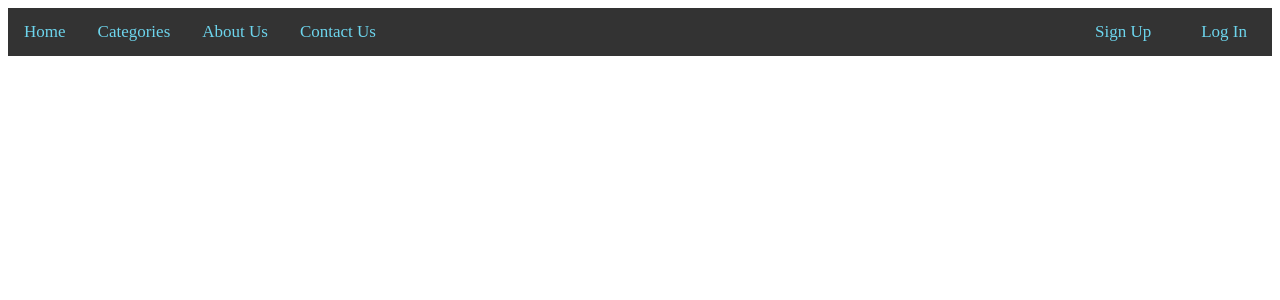
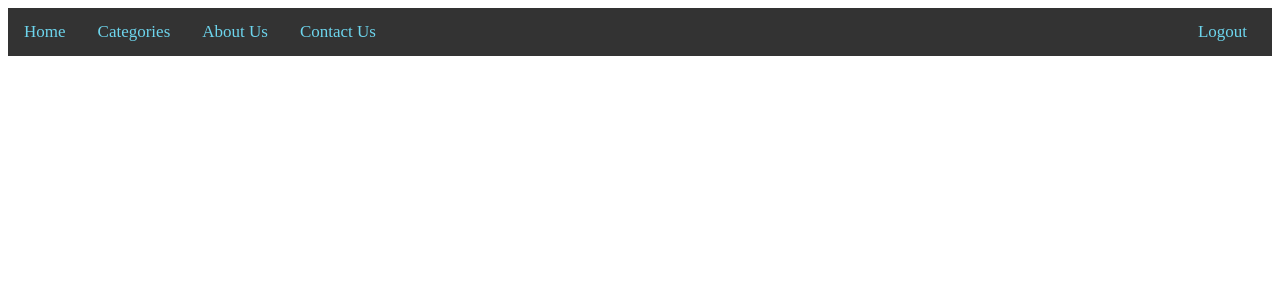
Before and after one commit to willcanino/Top-10-Site, a Flask app: page /2020-hp in a window 1280 px wide. Shown: the top 300 px of the page. Run offline with Flask 2, Linux system fonts and the light colour scheme; the visitor is signed in with stand-in values (Sample User, id 1); parts of the project's set-up code (start-up, migrations or seed data) failed here and were passed over.

Commit message:
Added the ability to logout

```diff
--- a/website/routes/user_routes.py
+++ b/website/routes/user_routes.py
@@ -31,3 +31,8 @@ def login():
             return redirect(url_for('home'))
         flash('Login failed. Please check your username/email and password.')
     return render_template('login-page.html', form=login_form)
+
+@app.route('/logout')
+def logout():
+    logout_user()
+    return redirect(url_for('home'))
--- a/website/templates/layout.html
+++ b/website/templates/layout.html
@@ -10,8 +10,13 @@
       <a href="{{ url_for('categories') }}">Categories</a>
       <a href="{{ url_for('about') }}">About Us</a>
       <a href="{{ url_for('contact') }}">Contact Us</a>
-      <a href="{{ url_for('login') }}" class="login-sign-up">Log In</a>
-      <a href="{{ url_for('signup') }}" class="login-sign-up">Sign Up</a>
+      {% if current_user.is_authenticated %}
+        {# <a href="{{ url_for('account') }}" class="login-sign-up">Account</a> #}
+        <a href="{{ url_for('logout') }}" class="login-sign-up">Logout</a>
+      {% else %}
+        <a href="{{ url_for('login') }}" class="login-sign-up">Log In</a>
+        <a href="{{ url_for('signup') }}" class="login-sign-up">Sign Up</a>
+      {% endif %}
     </div>
     {% block content %}{% endblock content %}
   </body>
```
